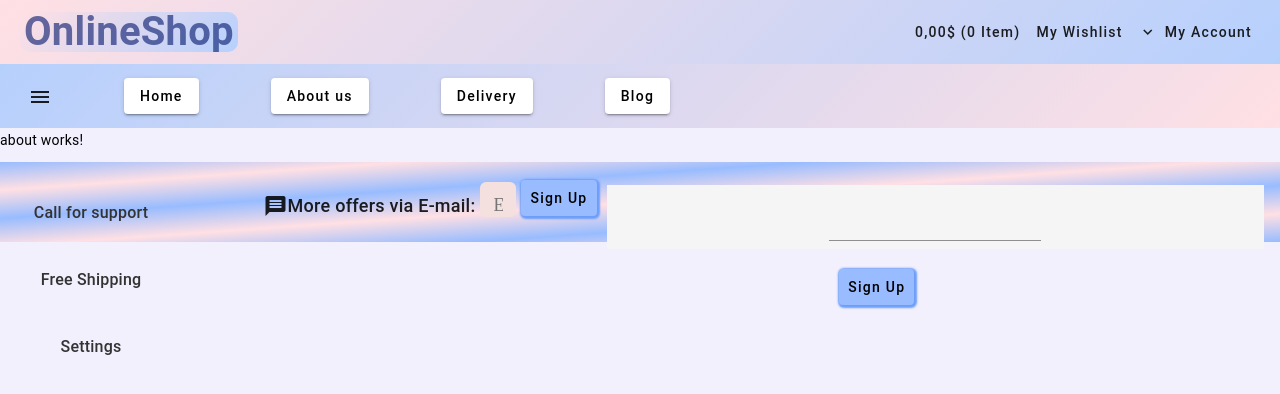
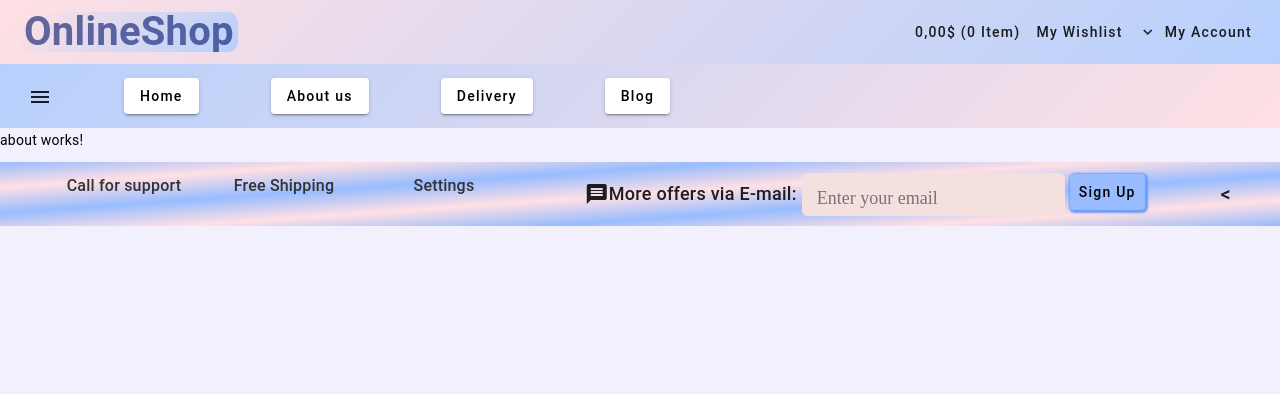
Before and after one commit to ElenaGhn/shopOnline, an Angular app: page /about in a window 1280 px wide. Shown: the top 394 px of the page. Built offline with nearby package versions, Linux system fonts and the light colour scheme.

Commit message:
Footer anpassungen

```diff
--- a/src/app/components/footer/footer.component.css
+++ b/src/app/components/footer/footer.component.css
@@ -1,12 +1,11 @@
 .container {
   background: linear-gradient(176deg, #98bcff, #ffe0e4, #98bcff,  #ffe0e4, #98bcff,  #ffe0e4, #98bcff);
-  height: 80px;
+  height:0px;
 }
 
 .mat-toolbar-row {
   display: flex;
   justify-content: space-around;
-  align-items: baseline;
 }
 
 .buttonContainer {
@@ -25,6 +24,10 @@
   cursor: pointer;
   position: relative;
   overflow: hidden;
+}
+
+.btn:hover{
+  box-shadow: 1px 1px 2px 2px white;
 }
 
 .btn h3 {
@@ -48,17 +51,6 @@
 .btn:hover .hiddenText {
   opacity: 1;
 }
-
-.inputContainer {
-  display: flex;
-  align-items: flex-end;
-}
-
-.footerContainer {
-  display: flex;
-  justify-content: center;
-}
-
 .newsletterMessage {
   display: flex;
   align-items: center;
@@ -72,8 +64,8 @@
 
 .custom-input {
   width: 100%;
-  padding: 12px 12px 0 12px;
-  margin: 20px 5px 5px 5px;
+  padding: 14px 14px 6px 14px;
+  margin: 5px;
   font-size: 18px;
   font-family: cursive;
   border: 1px solid transparent;
--- a/src/app/components/footer/footer.component.html
+++ b/src/app/components/footer/footer.component.html
@@ -16,9 +16,7 @@
         </button>
       </div>
     </div>
-
-    <!-- Combined E-Mail-Formular -->
-    <div fxLayout="row" class="inputContainer">
+    <div fxLayout="row">
       <div class="newsletterMessage">
         <mat-icon fontIcon="message"></mat-icon>
         <div>
@@ -27,28 +25,11 @@
       </div>
       <div class="custom-input-container">
         <label for="emailInput" class="custom-input-label"></label>
-        <!-- Retain custom input and also include Angular form group for enhanced form management -->
         <input type="email" id="emailInput" class="custom-input" placeholder="Enter your email">
       </div>
       <div class="footer-submit-button">
         <button mat-raised-button type="submit" color="primary">Sign Up</button>
       </div>
-    </div>
-
-    <!-- Additional Footer Content from main -->
-    <mat-toolbar class="aboveFooterContainer">
-      <mat-toolbar-row class="footerContainer">
-        <form [formGroup]="newsletter" class="email-form">
-          <div class="form-field-container">
-            <mat-form-field>
-              <input type="email" matInput formControlName="newsletter" class="newsletterInput">
-            </mat-form-field>
-            <div class="footer-submit-button">
-              <button mat-raised-button type="submit" color="primary">Sign Up</button>
-            </div>
-          </div>
-        </form>
+    </div><
   </mat-toolbar-row>
 </mat-toolbar>
-  </mat-toolbar-row>
-</mat-toolbar>
--- a/src/app/components/landing-page/landing-page.component.html
+++ b/src/app/components/landing-page/landing-page.component.html
@@ -1,7 +1,6 @@
 <div id="scrollable">
       <app-slider-images></app-slider-images>
 
-      <app-advantages></app-advantages>
   <mat-tab-group class="containerLandingPage" color="primary">
     <mat-tab label="Newest">
       <div fxLayout="row wrap" fxLayout="10px grid" class="mat-card-container">
```
Lines whose indentation alone changed are shown as unchanged.
